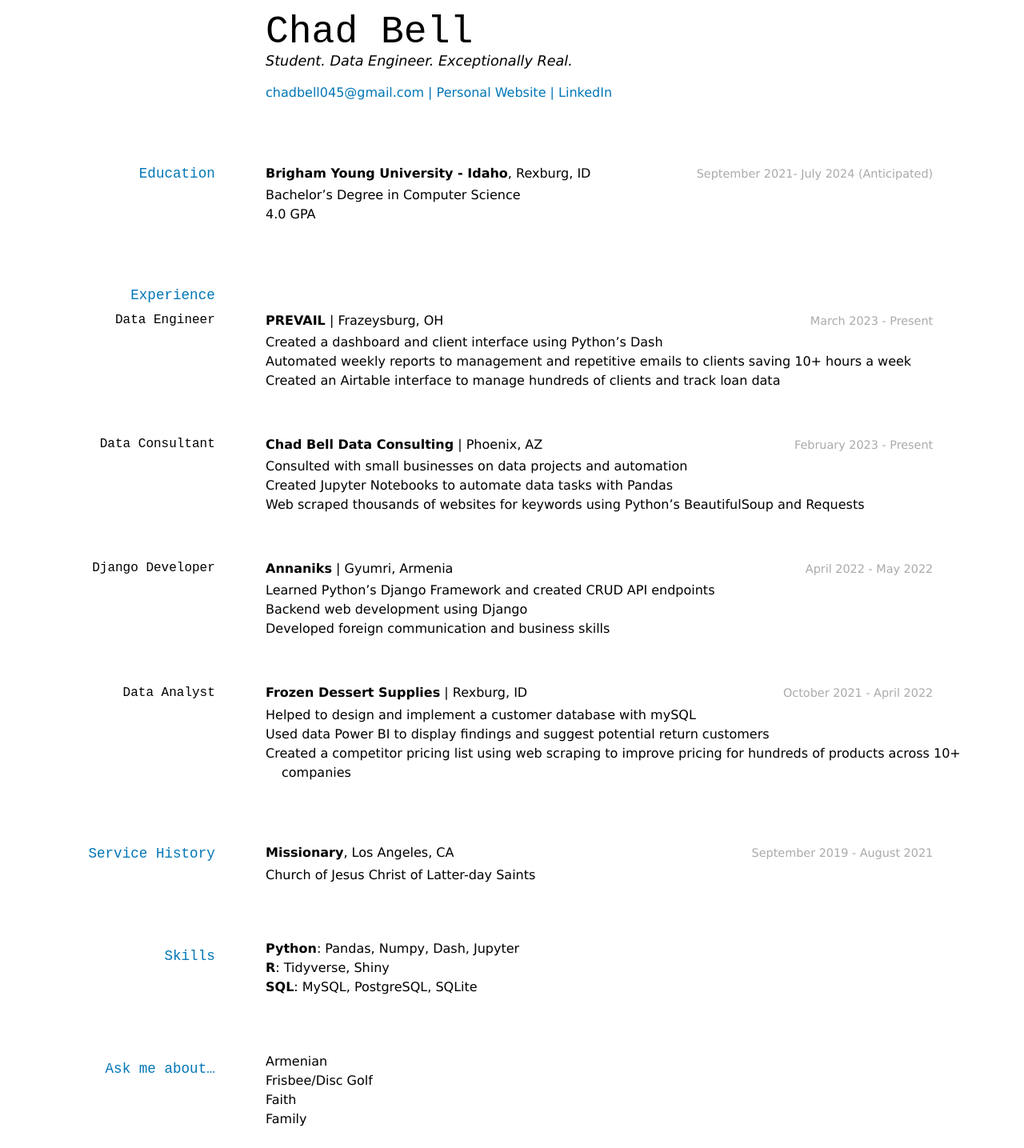
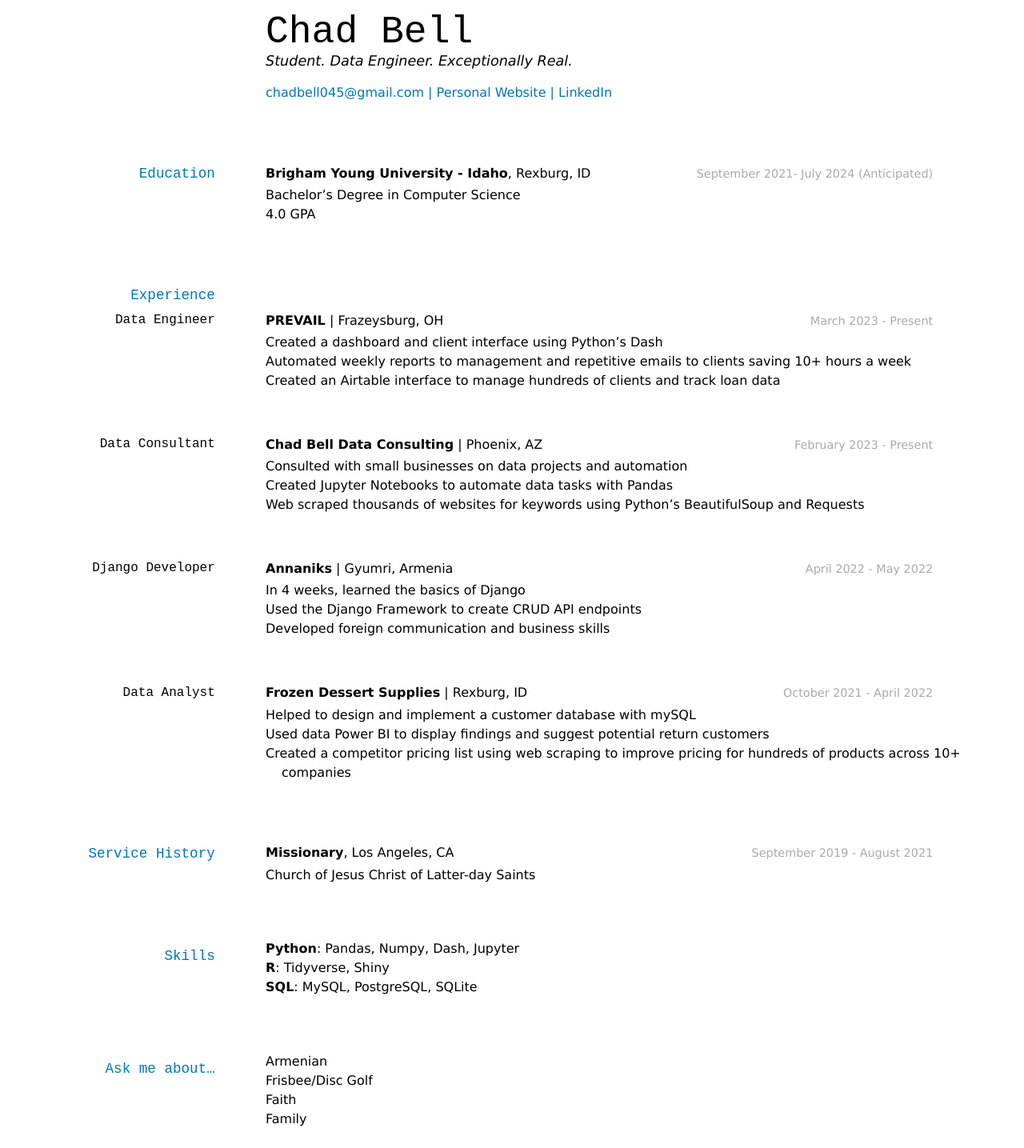
Before and after one commit to CBell045/Resume, a Jekyll site: the page built from docs/index.md, in a window 1280 px wide. Shown: the whole page at 80% size. Built offline with Jekyll 4.4.1, drawn with Linux system fonts in a browser that asks for light colours.

Commit message:
minor changes

```diff
--- a/docs/index.md
+++ b/docs/index.md
@@ -40,8 +40,8 @@ __Brigham Young University - Idaho__, Rexburg, ID
 
 ### Django Developer
 `April 2022 - May 2022 ` __Annaniks__ | Gyumri, Armenia
-- Learned Python's Django Framework and created CRUD API endpoints
-- Backend web development using Django
+- In 4 weeks, learned the basics of Django
+- Used the Django Framework to create CRUD API endpoints
 - Developed foreign communication and business skills
 
 ### Data Analyst
```
